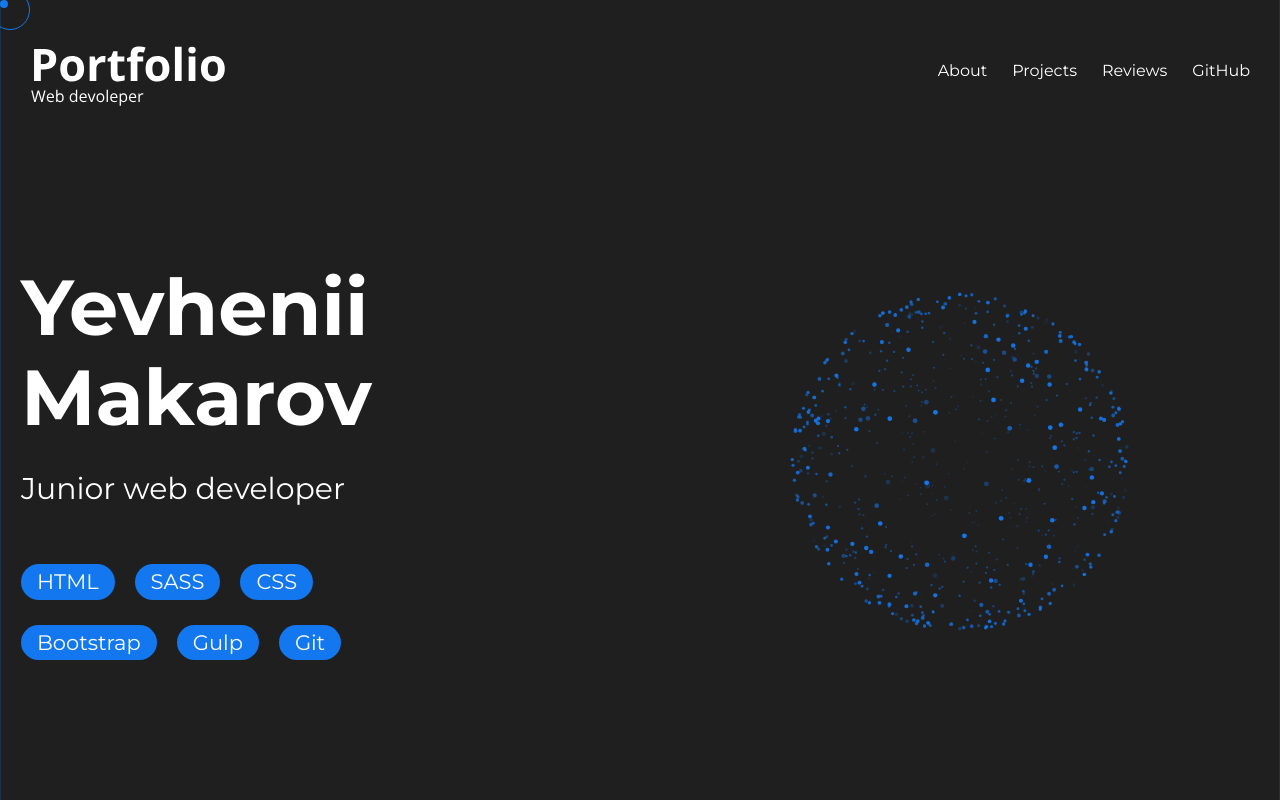
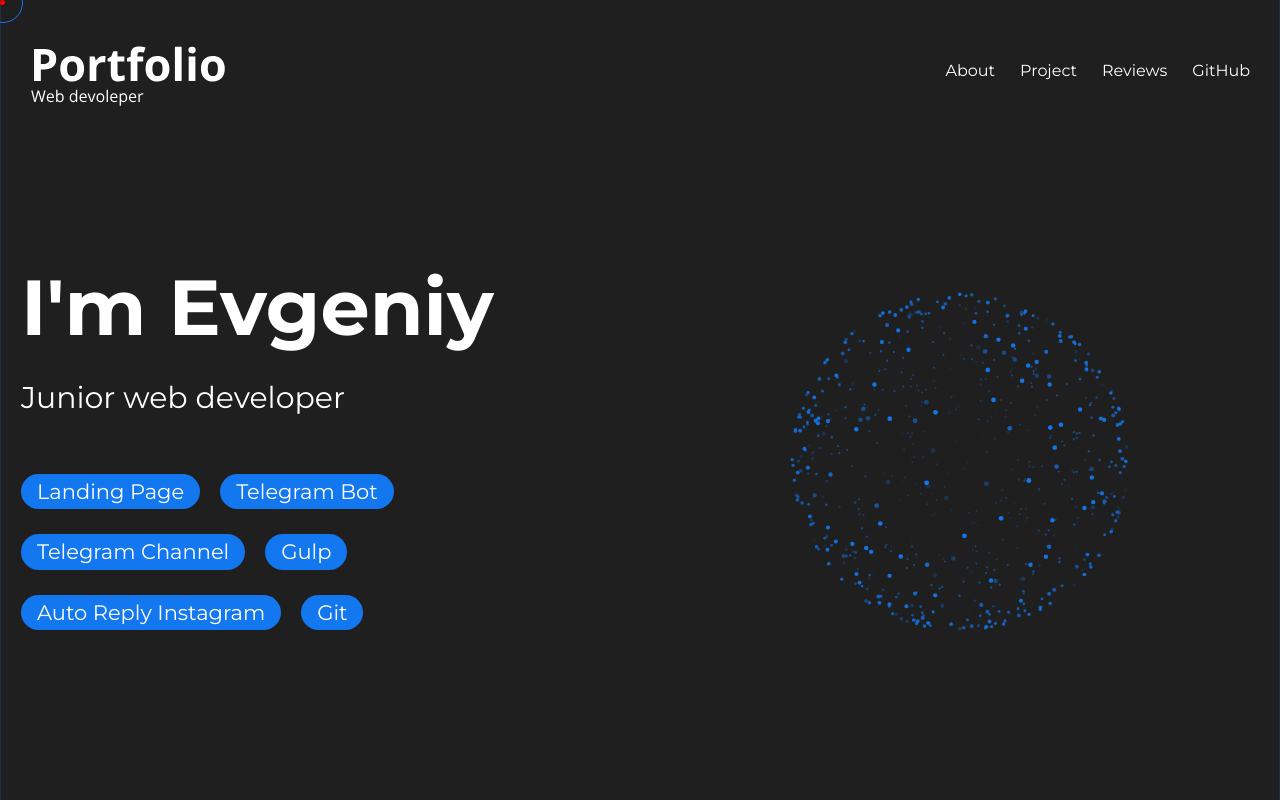
Before and after one commit to M1akarov/m1akarov.github.io, a plain HTML site: page index.html in a window 1280 px wide. Shown: the top 800 px of the page. Drawn offline with nearby package versions, Linux system fonts and the light colour scheme.

Commit message:
add changes

```diff
--- a/css/style.css
+++ b/css/style.css
@@ -275,9 +275,9 @@ section {
 }
 .cursor {
   position: fixed;
-  background: #1378ef;
-  width: 8px;
-  height: 8px;
+  background: red;
+  width: 5px;
+  height: 5px;
   border-radius: 100%;
   -webkit-user-select: none;
   -moz-user-select: none;
--- a/index.html
+++ b/index.html
@@ -23,9 +23,9 @@
 
             <div class="menu">
               <ul class="menu__list">
-                <li class="menu__list-item link"> <a href="https://www.facebook.com/yevhenii.makarov.1/" target="_blank">About</a></li>
-                <li class="menu__list-item link"> <a href="https://miledenergy.com.ua/" target="_blank">Projects</a></li>
-                <li class="menu__list-item link"> <a href="https://t.me/M1akarov" target="_blank">Reviews</a></li>
+                <li class="menu__list-item link"> <a href="https://www.facebook.com/thefr13nd/" target="_blank">About</a></li>
+                <li class="menu__list-item link"> <a href="https://dchekpro.com/" target="_blank">Project</a></li>
+                <li class="menu__list-item link"> <a href="https://t.me/thefr13nd" target="_blank">Reviews</a></li>
                 <li class="menu__list-item link"> <a href="https://github.com/M1akarov" target="_blank">GitHub</a></li>
               </ul>
             </div>
@@ -38,15 +38,16 @@
 
       <div class="header">
         <div class="header__item">
-          <h1 class="title">Yevhenii Makarov</h1>
+          <h1 class="title">I'm Evgeniy</h1>
           <h2 class="subtitle">Junior web developer</h2>
           <div class="info">
-            <a href="https://ru.code-basics.com/languages/html" target="_blank"><div class="info__item link" title="HTML — это специальный язык для создания веб-страниц. «Язык» значит «набор правил».">HTML</div></a>
-            <a href="https://sass-lang.com/" target="_blank" title="Sass - самый зрелый, стабильный и мощный язык расширений CSS профессионального уровня в мире."><div class="info__item link" >SASS</div></a>
-            <a href="https://ru.code-basics.com/languages/css" target="_blank" title="CSS — это отдельный язык со своим форматом и правилами, но он создан специально для HTML."><div class="info__item link">CSS</div></a>
-            <a href="https://getbootstrap.com/" target="_blank"><div class="info__item link" title="Создавайте быстрые, отзывчивые сайты с помощью Bootstrap.">Bootstrap</div></a>
-            <a href="https://gulpjs.com/" target="_blank" title="Набор инструментов для автоматизации и улучшения рабочего процесса."><div class="info__item link">Gulp</div></a>
-            <a href="https://git-scm.com/" target="_blank" title="Git (система контроля версий) — один из главных инструментов в арсенале любого разработчика."><div class="info__item link">Git</div></a>
+            <a href="https://unbounce.com/landing-page-articles/what-is-a-landing-page/" target="_blank"><div class="info__item link" title="What Is a Landing Page?">Landing Page</div></a>
+            <a href="https://influencermarketinghub.com/top-telegram-bots/#:~:text=Bots%20are%20small%20programs%20that,automate%20processes%20in%20their%20channels." target="_blank" title="Telegram Bots To Save You Time"><div class="info__item link" >Telegram Bot</div></a>
+            <a href="https://www.makeuseof.com/tag/best-telegram-channels/" target="_blank" title="Telegram Channels and How to Use Them"><div class="info__item link">Telegram Channel</div></a>
+            <a href="https://gulpjs.com/" target="_blank" title="A set of tools to automate and improve your workflow."><div class="info__item link">Gulp</div></a>
+            <a href="https://www.combin.com/blog/how-to-set-up-auto-reply-on-instagram-direct-messages/" target="_blank"><div class="info__item link" title="How to Set Up Auto Reply on Instagram Direct Messages">Auto Reply Instagram</div></a>
+
+            <a href="https://git-scm.com/" target="_blank" title="Git (version control system) is one of the main tools in the arsenal of any developer."><div class="info__item link">Git</div></a>
 
 
 
@@ -69,7 +70,7 @@
             <div class="about__item">
               <div class="about__num">2020</div>
               <div class="about__text">First project. Blog for
-                <a href="https://m1akarov.github.io/Energy/" target="_blank">Miled Energy</a>
+                <a href="https://m1akarov.github.io/Energy/" class="link" target="_blank">Miled Energy</a>
                  </div>
             </div>
 
@@ -77,7 +78,7 @@
               <div class="about__num">2020</div>
               <div class="about__text">
                 Development of the first
-                <a href="https://t.me/DeliveryLounge_Bot" target="_blank">Telegram Bot</a>
+                <a href="https://t.me/DeliveryLounge_Bot" class="link"  target="_blank">Telegram Bot</a>
                 </div>
             </div>
 
@@ -85,7 +86,7 @@
               <div class="about__num">2021</div>
               <div class="about__text">
                 The portfolio includes over
-                <a href="https://github.com/M1akarov" target="_blank">10 projects</a>
+                <a href="https://github.com/M1akarov" class="link"  target="_blank">10 projects</a>
                 </div>
             </div>
 
@@ -93,7 +94,7 @@
               <div class="about__num">2021</div>
               <div class="about__text">
                 Experience of
-                <a href="https://m1akarov.github.io/uCard-3D/" target="_blank">Banking Assistance</a>
+                <a href="https://m1akarov.github.io/uCard-3D/" class="link"  target="_blank">Banking Assistance</a>
                 </div>
             </div>
 
@@ -101,7 +102,7 @@
               <div class="about__num">2021</div>
               <div class="about__text">
                 Completed a personal
-                <a href="https://courses.prometheus.org.ua/" target="_blank">Web Development Course</a>
+                <a href="https://prometheus.org.ua/prometheus-plus/front-end/" class="link"  target="_blank">Front-end Course</a>
                 </div>
             </div>
 
@@ -109,7 +110,7 @@
               <div class="about__num">2021+</div>
               <div class="about__text">
                 Study in
-                <a href="https://www.linkedin.com/company/the-rolling-scopes-school/" target="_blank">The Rolling Scopes School</a>
+                <a href="https://www.linkedin.com/company/the-rolling-scopes-school/" class="link" target="_blank">The Rolling Scopes School</a>
                 </div>
             </div>
           </div>
@@ -125,9 +126,9 @@
               <div class="tabs__header">
                 <div class="tabs__header-item link">Educational platform</div>
                 <div class="tabs__header-item link">Banking applications</div>
-                <div class="tabs__header-item link active">Mobile applications</div>
+                <div class="tabs__header-item link active"> Social networks</div>
                 <div class="tabs__header-item link">Mobile games</div>
-                <div class="tabs__header-item link">Social networks</div>
+                <div class="tabs__header-item link">Mobile applications</div>
               </div>
 
             </div>
--- a/js/app.js
+++ b/js/app.js
@@ -18,8 +18,8 @@ function changeCursor() {
 
           TweenMax.set(follower, {
             css: {
-              left: posX - 12,
-              top: posY - 12
+              left: posX - 19,
+              top: posY - 19
             }
           })
           TweenMax.set(cursor, {
```
